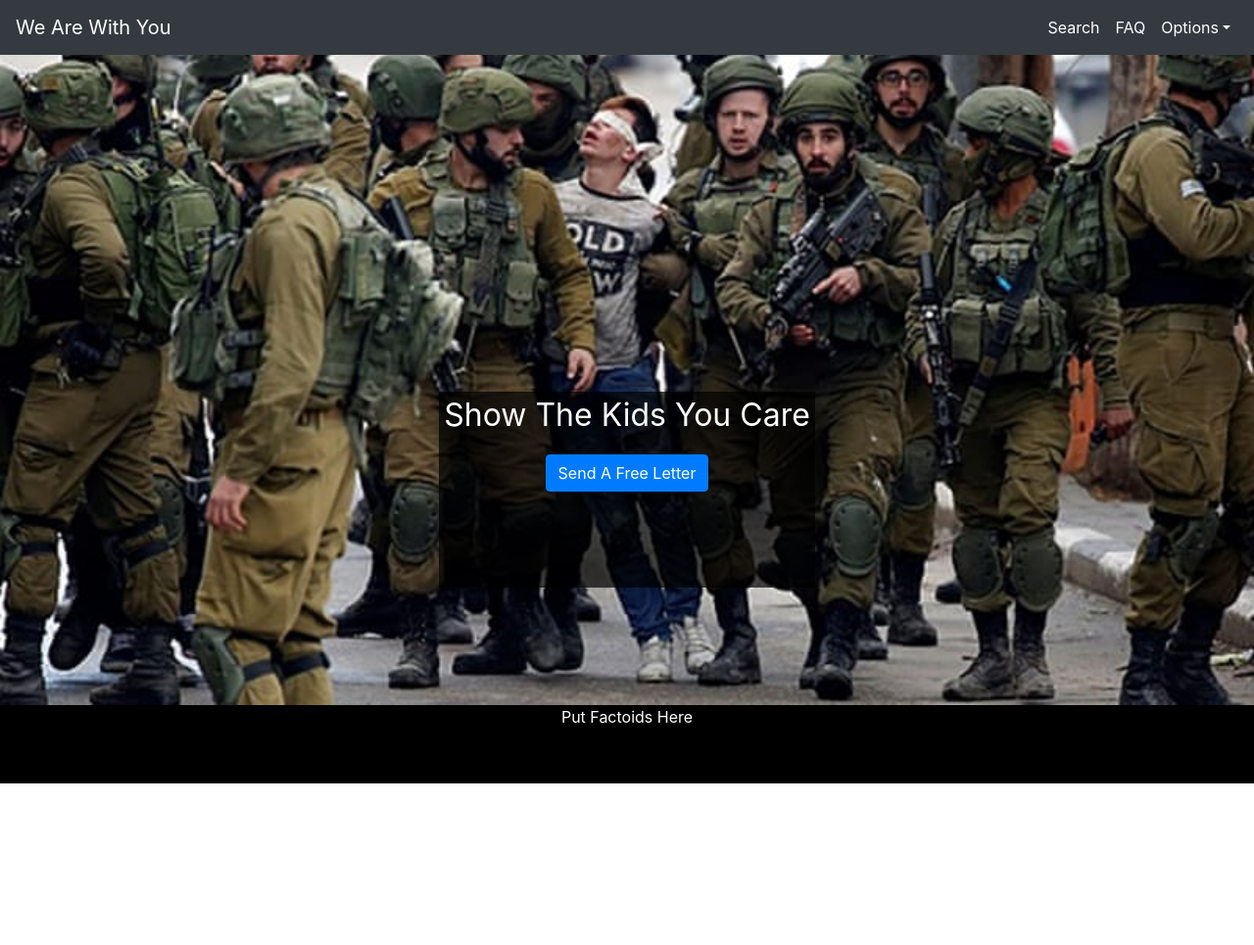
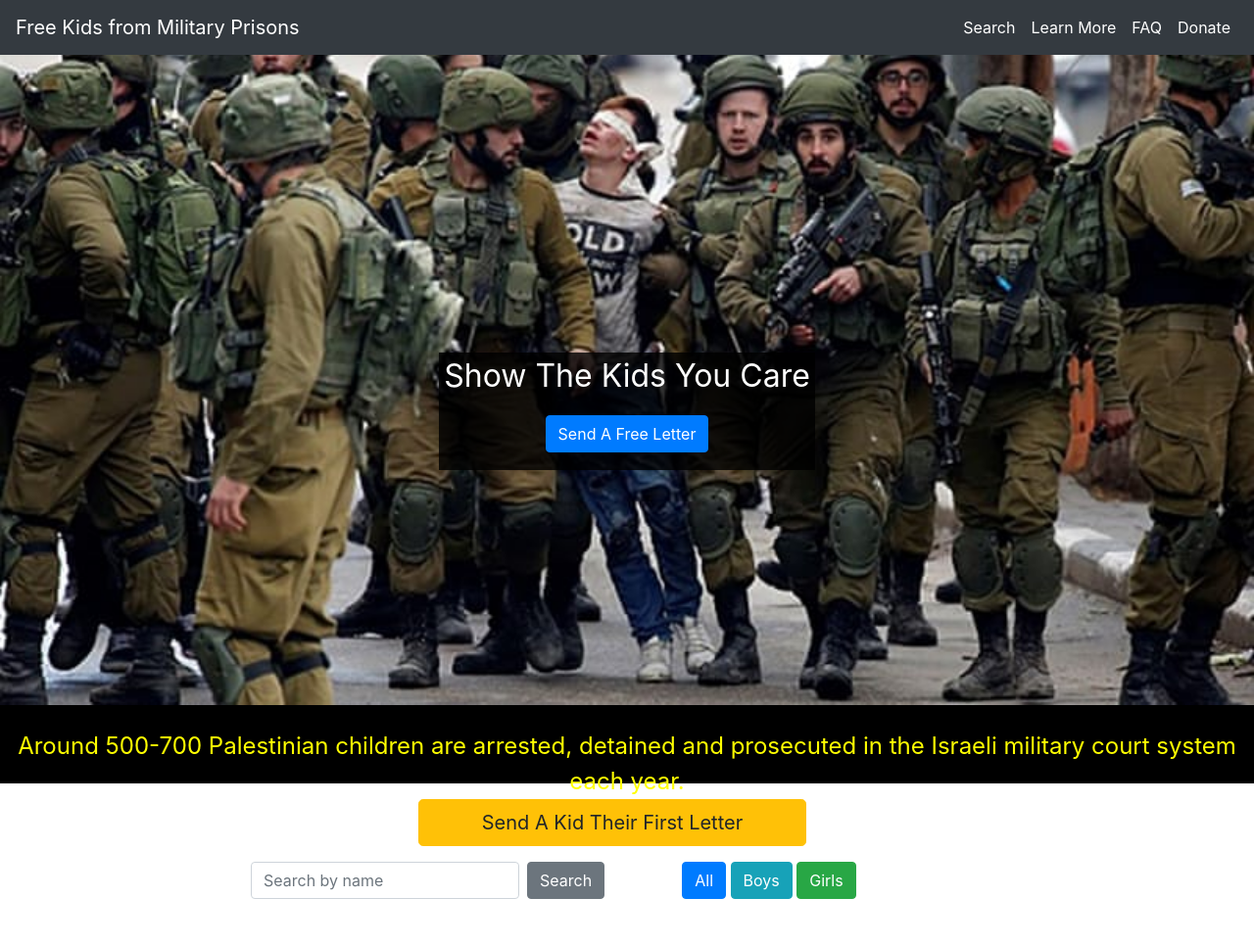
Before and after one commit to yshuman1/letters, a React (Create React App) app: page / in a window 1280 px wide. Shown: the top 965 px of the page at 98% size. Before the commit the page ends 800 px from the top, so only its background shows below. Built offline with nearby package versions, Linux system fonts and the light colour scheme; grey boxes are pictures that could not be loaded.

Commit message:
added more components, now ready for some redux

```diff
--- a/public/index.html
+++ b/public/index.html
@@ -1,5 +1,6 @@
 <!DOCTYPE html>
 <html lang="en">
+
 <head>
   <meta charset="utf-8">
   <meta name="viewport" content="width=device-width, initial-scale=1, shrink-to-fit=no">
@@ -19,8 +20,9 @@
       work correctly both with client-side routing and a non-root public URL.
       Learn how to configure a non-root public URL by running `npm run build`.
     -->
-    <title>React App</title>
+  <title>Free All Child Prisoners</title>
 </head>
+
 <body>
   <noscript>
     You need to enable JavaScript to run this app.
@@ -37,4 +39,5 @@
       To create a production bundle, use `npm run build` or `yarn build`.
     -->
 </body>
+
 </html>
--- a/src/App.js
+++ b/src/App.js
@@ -5,6 +5,8 @@ import "./App.css";
 import Slider from "./components/Slider/Slider";
 import MainPic from "./components/MainPic/MainPic";
 import Factoid from "./components/Factoid/Factoid";
+import Search from "./components/Search/Search";
+import ProfileCard from "./components/ProfileCard/ProfileCard";
 
 class App extends Component {
   render() {
@@ -13,6 +15,8 @@ class App extends Component {
         <NavBar />
         <MainPic />
         <Factoid />
+        <Search />
+        <ProfileCard />
       </div>
     );
   }
--- a/src/components/Factoid/Factoid.css
+++ b/src/components/Factoid/Factoid.css
@@ -3,3 +3,10 @@
   color: white;
   height: 5em;
 }
+.factoid-text {
+  color: yellow;
+  padding-top: 1em;
+  padding-left: 0.25em;
+  padding-right: 0.25em;
+  font-size: 1.5em;
+}
--- a/src/components/Factoid/Factoid.js
+++ b/src/components/Factoid/Factoid.js
@@ -4,7 +4,10 @@ import "./Factoid.css";
 const Factoid = props => {
   return (
     <div className="factoid">
-      <p> Put Factoids Here</p>
+      <p className="factoid-text">
+        Around 500-700 Palestinian children are arrested, detained and
+        prosecuted in the Israeli military court system each year.
+      </p>
     </div>
   );
 };
--- a/src/components/MainPic/MainPic.css
+++ b/src/components/MainPic/MainPic.css
@@ -6,18 +6,14 @@
   width: 100%;
 }
 .image-text-box {
-  background-color: rgba(0, 0, 0, 0.7);
+  background-color: rgba(0, 0, 0, 0.8);
   color: white;
   position: absolute;
-  height: 25%;
+  height: 15%;
   width: 30%;
-  top: 50%;
+  top: 45%;
   left: 35%;
 }
 .image-text {
   font-size: 2em;
 }
-.factoid {
-  background-color: black;
-  color: white;
-}
--- a/src/components/NavBar/NavBar.js
+++ b/src/components/NavBar/NavBar.js
@@ -14,7 +14,8 @@ import {
   UncontrolledDropdown,
   DropdownToggle,
   DropdownMenu,
-  DropdownItem
+  DropdownItem,
+  Tooltip
 } from "reactstrap";
 
 export default class NavBar extends React.Component {
@@ -35,7 +36,7 @@ export default class NavBar extends React.Component {
     return (
       <Navbar color="dark" fixed="true" light expand="md">
         <NavbarBrand className="logo-color" href="/">
-          We Are With You
+          Free Kids from Military Prisons
         </NavbarBrand>
         <NavbarToggler onClick={this.toggle} />
         <Collapse isOpen={this.state.isOpen} navbar>
@@ -44,21 +45,18 @@ export default class NavBar extends React.Component {
               <NavLink href="/components/">Search</NavLink>
             </NavItem>
             <NavItem>
+              <NavLink href="/components/">Learn More</NavLink>
+            </NavItem>
+            <NavItem>
               <NavLink href="https://github.com/reactstrap/reactstrap">
                 FAQ
               </NavLink>
             </NavItem>
-            <UncontrolledDropdown nav inNavbar>
-              <DropdownToggle nav caret>
-                Options
-              </DropdownToggle>
-              <DropdownMenu>
-                <DropdownItem>Option 1</DropdownItem>
-                <DropdownItem>Option 2</DropdownItem>
-                <DropdownItem divider />
-                <DropdownItem>Reset</DropdownItem>
-              </DropdownMenu>
-            </UncontrolledDropdown>
+            <NavItem>
+              <NavLink href="https://github.com/reactstrap/reactstrap">
+                Donate
+              </NavLink>
+            </NavItem>
           </Nav>
         </Collapse>
       </Navbar>
--- /dev/null
+++ b/src/components/ProfileCard/ProfileCard.js
@@ -0,0 +1,38 @@
+import React from "react";
+import "./ProfileCard.css";
+
+import {
+  Card,
+  CardImg,
+  CardText,
+  CardBody,
+  CardTitle,
+  CardSubtitle,
+  Button
+} from "reactstrap";
+
+export default class ProfileCard extends React.Component {
+  render() {
+    return (
+      <div>
+        <Card>
+          <CardImg
+            top
+            width="100%"
+            src="https://placeholdit.imgix.net/~text?txtsize=33&txt=318%C3%97180&w=318&h=180"
+            alt="Card image cap"
+          />
+          <CardBody>
+            <CardTitle>Card title</CardTitle>
+            <CardSubtitle>Card subtitle</CardSubtitle>
+            <CardText>
+              Some quick example text to build on the card title and make up the
+              bulk of the card's content.
+            </CardText>
+            <Button>Button</Button>
+          </CardBody>
+        </Card>
+      </div>
+    );
+  }
+}
--- a/src/components/Search/Search.css
+++ b/src/components/Search/Search.css
@@ -0,0 +1,10 @@
+.search-row {
+  margin-top: 1em;
+  width: 100%;
+}
+.search-input {
+  left: 20%;
+}
+.search-box {
+  margin-bottom: 3em;
+}
--- a/src/components/Search/Search.js
+++ b/src/components/Search/Search.js
@@ -0,0 +1,53 @@
+import React from "react";
+import {
+  Button,
+  ButtonGroup,
+  Form,
+  FormGroup,
+  Label,
+  Input,
+  FormText
+} from "reactstrap";
+import "./Search.css";
+
+export default class Search extends React.Component {
+  render() {
+    return (
+      <div className="search-box">
+        <div className="row search-row">
+          <div className="col-4" />
+          <div className="col-4">
+            <div>
+              <Button color="warning" size="lg" block>
+                Send A Kid Their First Letter
+              </Button>{" "}
+            </div>
+          </div>
+          <div className="col-4" />
+        </div>
+        <div className="row search-row">
+          <div className=" search-input col-6">
+            <Form inline>
+              <FormGroup className="mb-2 mr-sm-2 mb-sm-0">
+                <Input
+                  type="search"
+                  name="search"
+                  id="exampleSearch"
+                  placeholder="Search by name"
+                />
+              </FormGroup>
+              <Button color="secondary">Search</Button>{" "}
+            </Form>
+          </div>
+          <div className="col-3">
+            <div>
+              <Button color="primary">All</Button>{" "}
+              <Button color="info">Boys</Button>{" "}
+              <Button color="success">Girls</Button>{" "}
+            </div>
+          </div>
+        </div>
+      </div>
+    );
+  }
+}
```
Also changed, not shown: src/components/ProfileCard/ProfileCard.css (added), 1 other file (tests, documents, lock files or other folders). Lines whose indentation alone changed are shown as unchanged.
